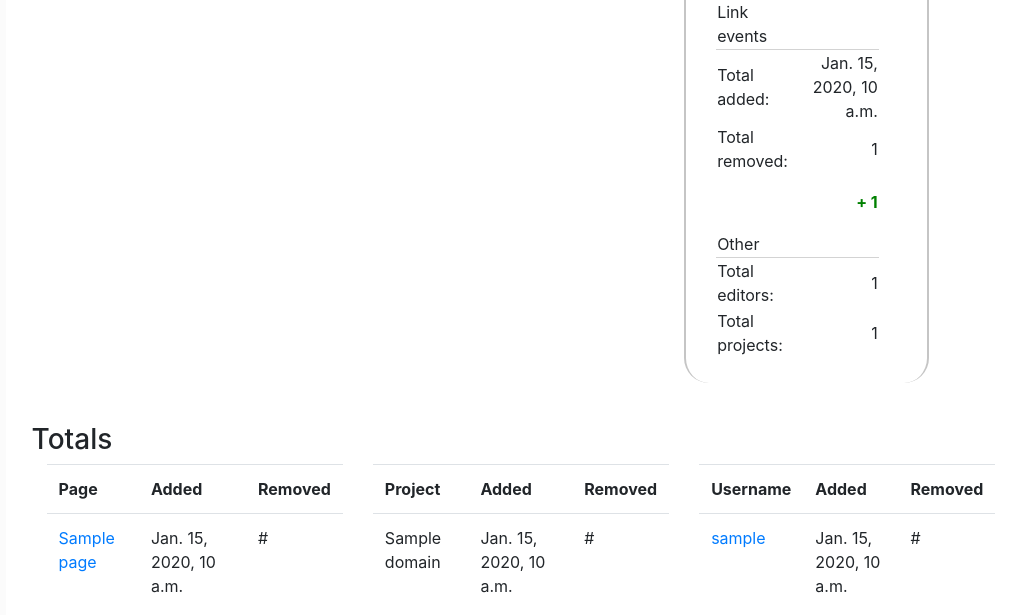
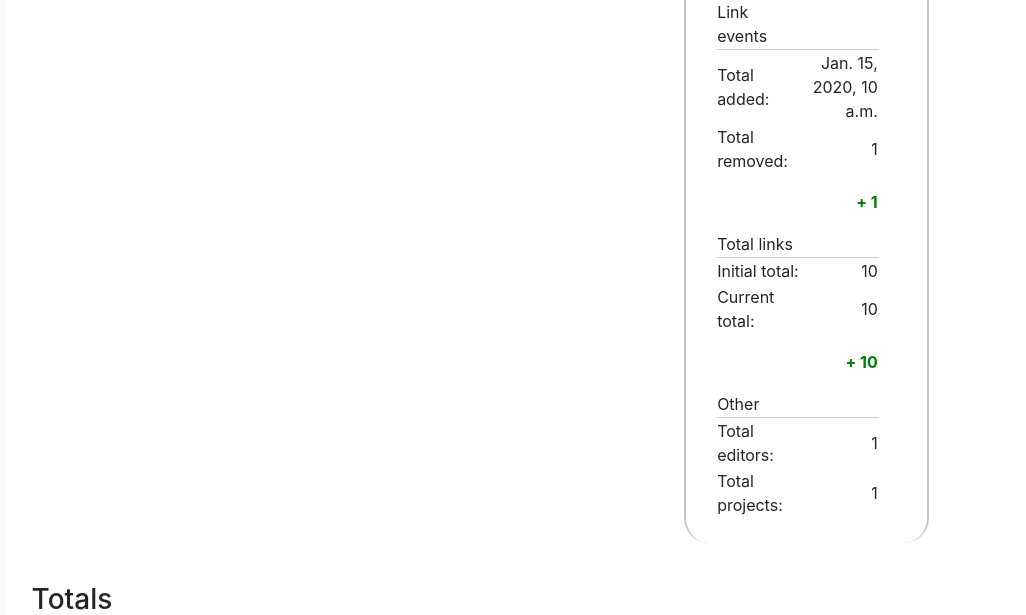
Before and after one commit to WikipediaLibrary/externallinks, a Django app: template extlinks/organisations/templates/organisations/organisation_detail.html in a window 1280 px wide. Shown: the part 528-1143 px from the top of the page, without its empty margins (244-1270 px from the left). Run offline with Django 3.2, Linux system fonts and the light colour scheme; the template is opened without the code that fills it: most values are stand-ins (such as "Sample title", 1, 10 or a date in 2020); form fields are guessed from the names that the template uses; some libraries are stand-ins or nearby versions.

Commit message:
Fix showing LinkSearch totals

```diff
--- a/extlinks/organisations/templates/organisations/organisation_charts_include.html
+++ b/extlinks/organisations/templates/organisations/organisation_charts_include.html
@@ -51,7 +51,7 @@
                         {{ collection.total_diff }}
                     </td>
                 </tr>
-                {% if total_start %}
+                {% if collection.linksearch_total_start %}
                     <tr class="stat-table-header">
                         <td>Total links</td>
                     </tr>
```
